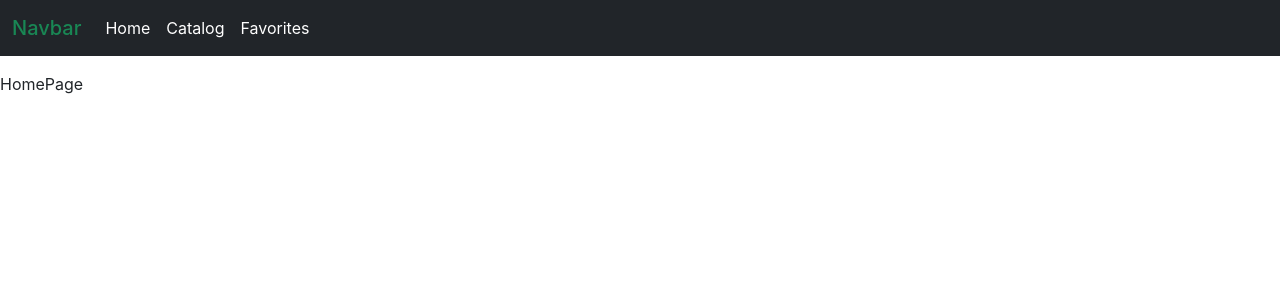
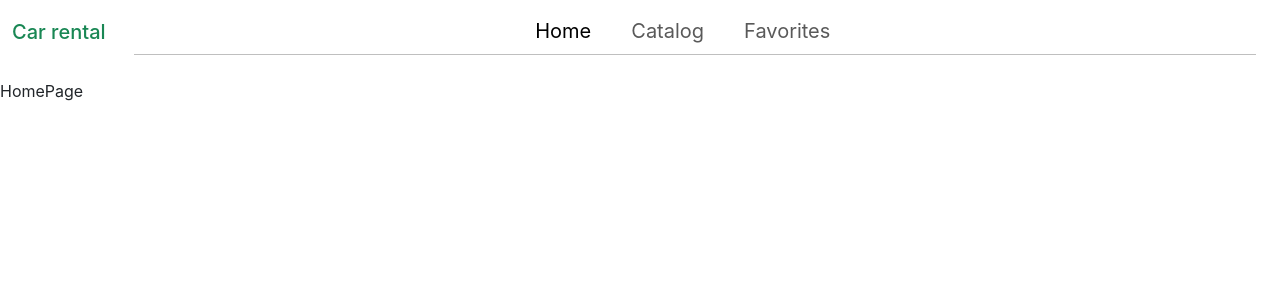
Before and after one commit to Irulik/car-rental, a React (Create React App) app: page / in a window 1280 px wide. Shown: the top 300 px of the page. Built offline with nearby package versions, Linux system fonts and the light colour scheme.

Commit message:
updateď Header.jsx

```diff
--- a/src/components/Header/Header.jsx
+++ b/src/components/Header/Header.jsx
@@ -1,32 +1,41 @@
 import { NavLink } from "react-router-dom";
 
 const Header = () => {
+  const headerStyle = {
+    backgroundColor: "white",
+    color: "black",
+  };
+
   return (
-    <nav className="navbar bg-dark mb-3 navbar-expand-lg">
+    <nav className="navbar mb-3 navbar-expand-lg" style={headerStyle}>
       <div className="container-fluid">
-        <span className="navbar-brand mb-0 h1 text-success">Navbar</span>
-
+        <span className="navbar-brand mb-0 h1 text-success">
+          Car rental
+        </span>
+        <div className="container-fluid">
           <div className="collapse navbar-collapse" id="navbarNav">
-          <ul className="navbar-nav">
-            <li className="nav-item">
+            <ul className="navbar-nav mx-auto">
+              <li className="nav-item me-4">
                 <NavLink
-              className="nav-link text-white"
+                  className="nav-link fs-5"
                   aria-current="page"
                   to="/">
                   Home
                 </NavLink>
               </li>
-            <li className="nav-item">
-              <NavLink className="nav-link text-white" to="/catalog">
+              <li className="nav-item me-4">
+                <NavLink className="nav-link fs-5" to="/catalog">
                   Catalog
                 </NavLink>
               </li>
-            <li className="nav-item">
-               <NavLink className="nav-link text-white" to="/favorites">
+              <li className="nav-item me-4">
+                <NavLink className="nav-link fs-5" to="/favorites">
                   Favorites
                 </NavLink>
               </li>
             </ul>
+          </div>
+          <hr style={{ margin: "0" }} /> {/* Лінія hr */}
         </div>
       </div>
     </nav>
--- a/src/components/pages/HomePage.jsx
+++ b/src/components/pages/HomePage.jsx
@@ -1,6 +1,5 @@
 import React from 'react';
-import Header from '../Header/Header';
-import { Outlet } from 'react-router-dom';
+
 
 const HomePage = () => {
     return (
```
Lines whose indentation alone changed are shown as unchanged.
